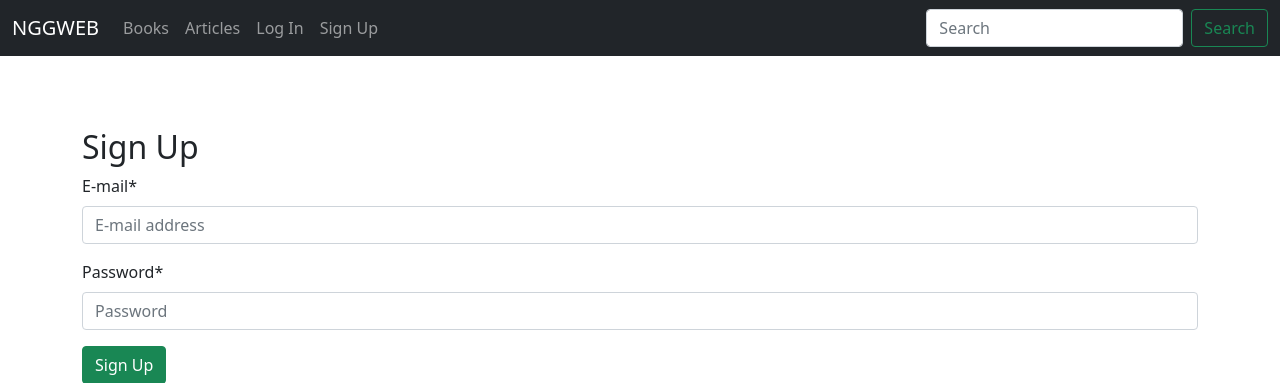
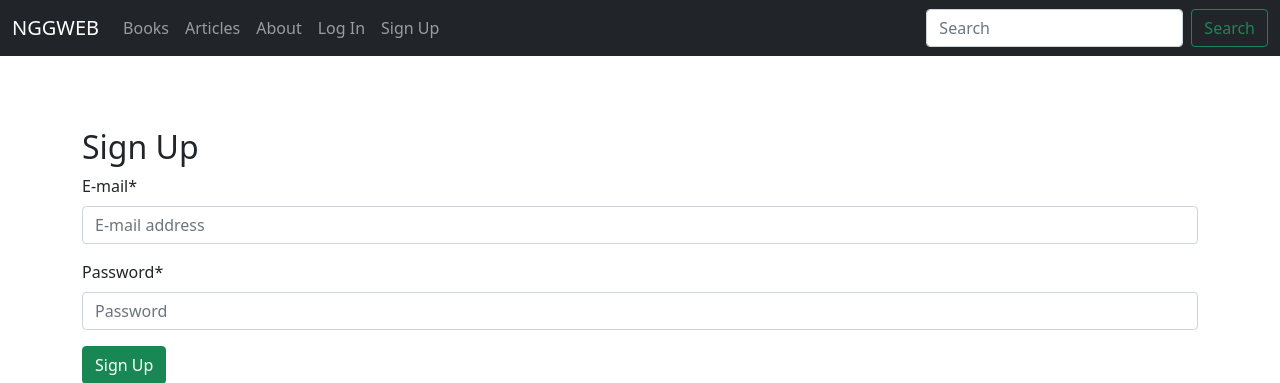
Before and after one commit to nggweb/future, a Django app: page /accounts/signup/ in a window 1280 px wide. Shown: the top 383 px of the page. Run offline with Django 4.2, Linux system fonts and the light colour scheme; parts of the project's set-up code (start-up, migrations or seed data) failed here and were passed over; some libraries are stand-ins or nearby versions.

Commit message:
Article list pages is working, article detail needs work

```diff
--- a/templates/_base.html
+++ b/templates/_base.html
@@ -22,7 +22,10 @@
             <a class="nav-link" href="{% url 'book_list' %}">Books</a>
           </li>
           <li class="nav-item">
-            <a class="nav-link" href="{% url 'about' %}">Articles</a>
+            <a class="nav-link" href="{% url 'article_list' %}">Articles</a>
+          </li>
+          <li class="nav-item">
+            <a class="nav-link" href="{% url 'about' %}">About</a>
           </li>
           {% if user.is_authenticated %}
           <li class="nav-item">
```
Also changed, not shown: media/covers/Jazz.jpeg (added).
